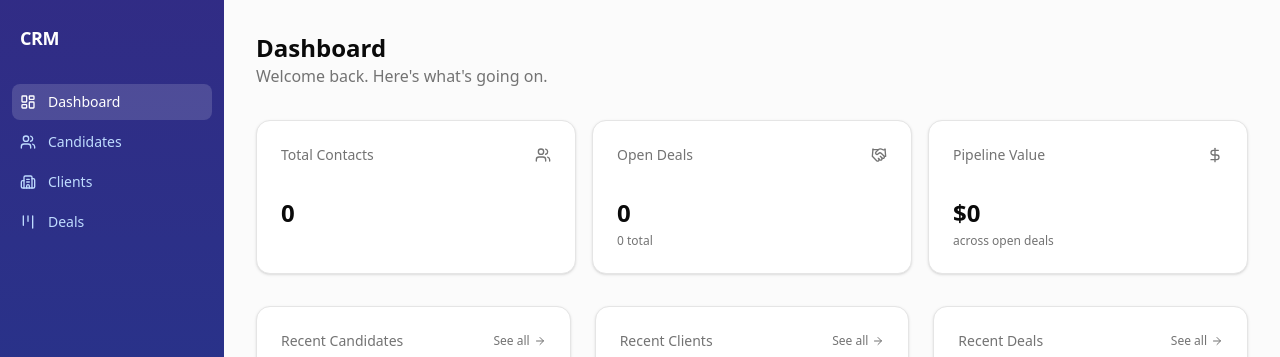
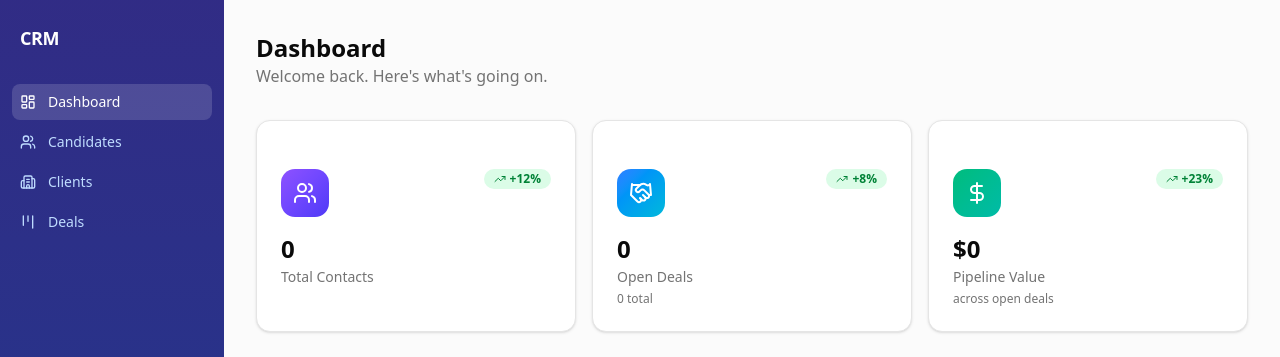
Before and after one commit to fordnichols/mock-crm, a Next.js app: page / in a window 1280 px wide. Shown: the top 357 px of the page. Built offline with nearby package versions, Linux system fonts and the light colour scheme; no server answers; the database is empty.

Commit message:
Spice up dashboard a little

```diff
--- a/src/app/(dashboard)/page.tsx
+++ b/src/app/(dashboard)/page.tsx
@@ -67,18 +67,24 @@ export default async function DashboardPage() {
           title="Total Contacts"
           value={contactCount ?? 0}
           icon={Users}
+          gradient="from-violet-500 to-indigo-600"
+          trend="+12%"
         />
         <KpiCard
           title="Open Deals"
           value={openDeals.length}
           sub={`${deals?.length ?? 0} total`}
           icon={Handshake}
+          gradient="from-blue-500 to-cyan-500"
+          trend="+8%"
         />
         <KpiCard
           title="Pipeline Value"
           value={`$${pipelineValue.toLocaleString()}`}
           sub="across open deals"
           icon={DollarSign}
+          gradient="from-emerald-500 to-teal-500"
+          trend="+23%"
         />
       </div>
 
--- a/src/components/kpi-card.tsx
+++ b/src/components/kpi-card.tsx
@@ -1,24 +1,33 @@
-import { Card, CardContent, CardHeader, CardTitle } from "@/components/ui/card"
-import { LucideIcon } from "lucide-react"
+import { Card, CardContent } from "@/components/ui/card"
+import { LucideIcon, TrendingUp } from "lucide-react"
 
 interface KpiCardProps {
   title: string
   value: string | number
   sub?: string
   icon: LucideIcon
-  className?: string
+  gradient: string
+  trend: string
 }
 
-export default function KpiCard({ title, value, sub, icon: Icon, className }: KpiCardProps) {
+export default function KpiCard({ title, value, sub, icon: Icon, gradient, trend }: KpiCardProps) {
   return (
-    <Card className={className}>
-      <CardHeader className="flex flex-row items-center justify-between pb-2">
-        <CardTitle className="text-sm font-medium text-muted-foreground">{title}</CardTitle>
-        <Icon className="h-4 w-4 text-muted-foreground" />
-      </CardHeader>
-      <CardContent>
-        <div className="text-2xl font-bold">{value}</div>
-        {sub && <p className="text-xs text-muted-foreground mt-1">{sub}</p>}
+    <Card>
+      <CardContent className="pt-6">
+        <div className="flex items-start justify-between">
+          <div className={`flex h-12 w-12 items-center justify-center rounded-xl bg-gradient-to-br ${gradient}`}>
+            <Icon className="h-6 w-6 text-white" />
+          </div>
+          <span className="flex items-center gap-1 rounded-full bg-green-100 px-2.5 py-0.5 text-xs font-semibold text-green-700">
+            <TrendingUp className="h-3 w-3" />
+            {trend}
+          </span>
+        </div>
+        <div className="mt-4">
+          <div className="text-2xl font-bold">{value}</div>
+          <p className="text-sm text-muted-foreground mt-0.5">{title}</p>
+          {sub && <p className="text-xs text-muted-foreground mt-1">{sub}</p>}
+        </div>
       </CardContent>
     </Card>
   )
```
